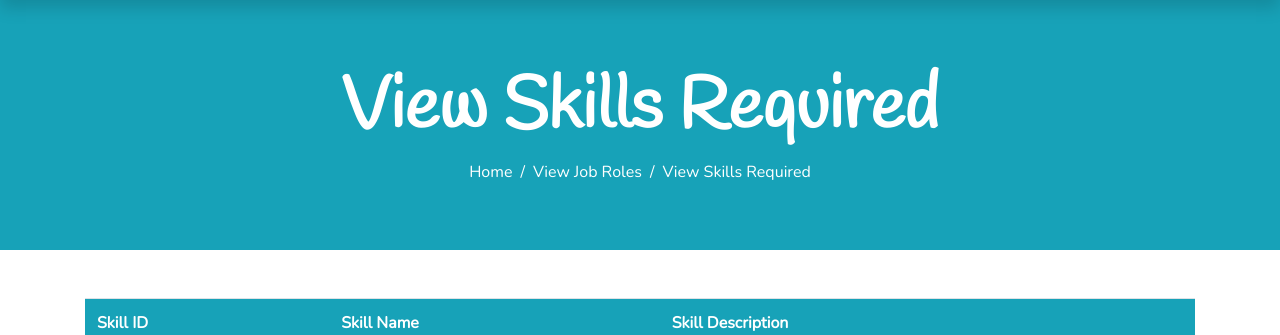
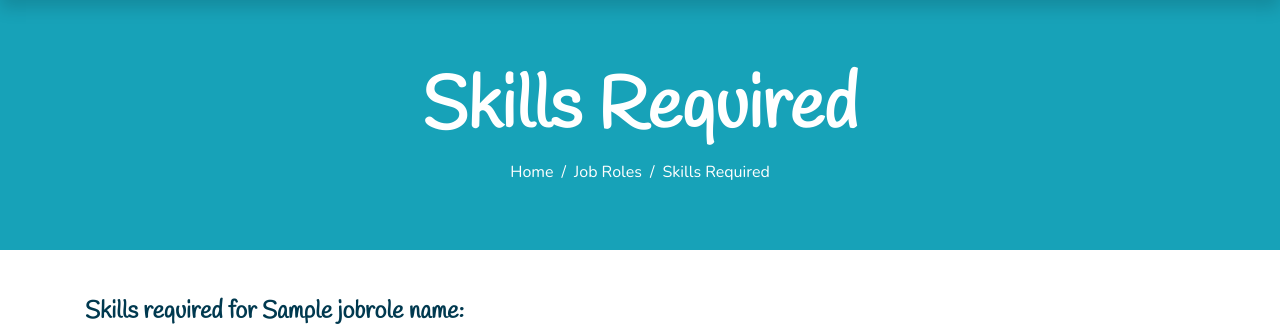
Before and after one commit to ShreyaKushal/SPMteam1, a Flask app: template templates/staffViewSkills.html in a window 1280 px wide. Shown: the part 87-422 px from the top of the page. Run offline with Flask 2, Linux system fonts and the light colour scheme; data comes from the database, SQL or seed files in the repository; tables that the repository leaves empty hold one stand-in row (values such as "Sample post"); the template is opened without the code that fills it: values that come from a table or form of the project are taken from there, most other values are stand-ins (such as "Sample title", 1, 10 or a date in 2020); lists and menus that the app fills with data are empty; some libraries are stand-ins or nearby versions.

Commit message:
edited learning journey to show role and skill chosen

```diff
--- a/templates/staffViewRoles.html
+++ b/templates/staffViewRoles.html
@@ -63,11 +63,11 @@
     <!-- Header Start -->
     <div class="container-fluid bg-primary mb-5">
         <div class="d-flex flex-column align-items-center justify-content-center" style="min-height: 250px">
-            <h3 class="display-3 font-weight-bold text-white">View Job Roles</h3>
+            <h3 class="display-3 font-weight-bold text-white">Job Roles</h3>
             <div class="d-inline-flex text-white">
                 <p class="m-0"><a class="text-white" href="staffHomepage.html">Home</a></p>
                 <p class="m-0 px-2">/</p>
-                <p class="m-0">View Job Roles</p>
+                <p class="m-0">Job Roles</p>
             </div>
         </div>
     </div>
--- a/templates/staffViewSkills.html
+++ b/templates/staffViewSkills.html
@@ -60,13 +60,13 @@
     <!-- Header Start -->
     <div class="container-fluid bg-primary mb-5">
         <div class="d-flex flex-column align-items-center justify-content-center" style="min-height: 250px">
-            <h3 class="display-3 font-weight-bold text-white">View Skills Required</h3>
+            <h3 class="display-3 font-weight-bold text-white">Skills Required</h3>
             <div class="d-inline-flex text-white">
                 <p class="m-0"><a class="text-white" href="staffHomepage.html">Home</a></p>
                 <p class="m-0 px-2">/</p>
-                <p class="m-0"><a class="text-white" href="staffViewRoles.html">View Job Roles</a></p>
+                <p class="m-0"><a class="text-white" href="staffViewRoles.html">Job Roles</a></p>
                 <p class="m-0 px-2">/</p>
-                <p class="m-0">View Skills Required</p>
+                <p class="m-0">Skills Required</p>
             </div>
         </div>
     </div>
@@ -74,6 +74,7 @@
 
     <!-- Content Start -->
     <div id="main-container" class="container">
+        <h4>Skills required for {{jobrole_name}}:</h4>
         <div class="table-wrapper">
             <table id ="JobRolesTable" class="table table-hover">
                 <thead class="bg-info text-white">
@@ -133,7 +134,8 @@
         const vm = new Vue({
             el: '#main-container',
             data: {
-                skills: []
+                skills: [],
+                jobrole_name: ""
             },
             mounted: function() {
                 var jobID = localStorage.getItem("JobroleID");
@@ -141,7 +143,14 @@
                     .then(response => {
                         this.skills = response.data.data;
                 })
-                    .catch(error => alert(error));
+                .catch(error => alert(error));
+                axios.get('http://localhost:5001/JobRolesDetails/'+jobID)
+                .then(response => {
+                    this.jobrole_name = response.data.data.JobRole_Name;
+                    console.log(this.jobrole_name)
+                })
+                .catch(error => alert(error));
+
             },
             methods:{
                 getID:function (event) {
```
Also changed, not shown: templates/staffViewCourses.html (+11 -3 lines).
